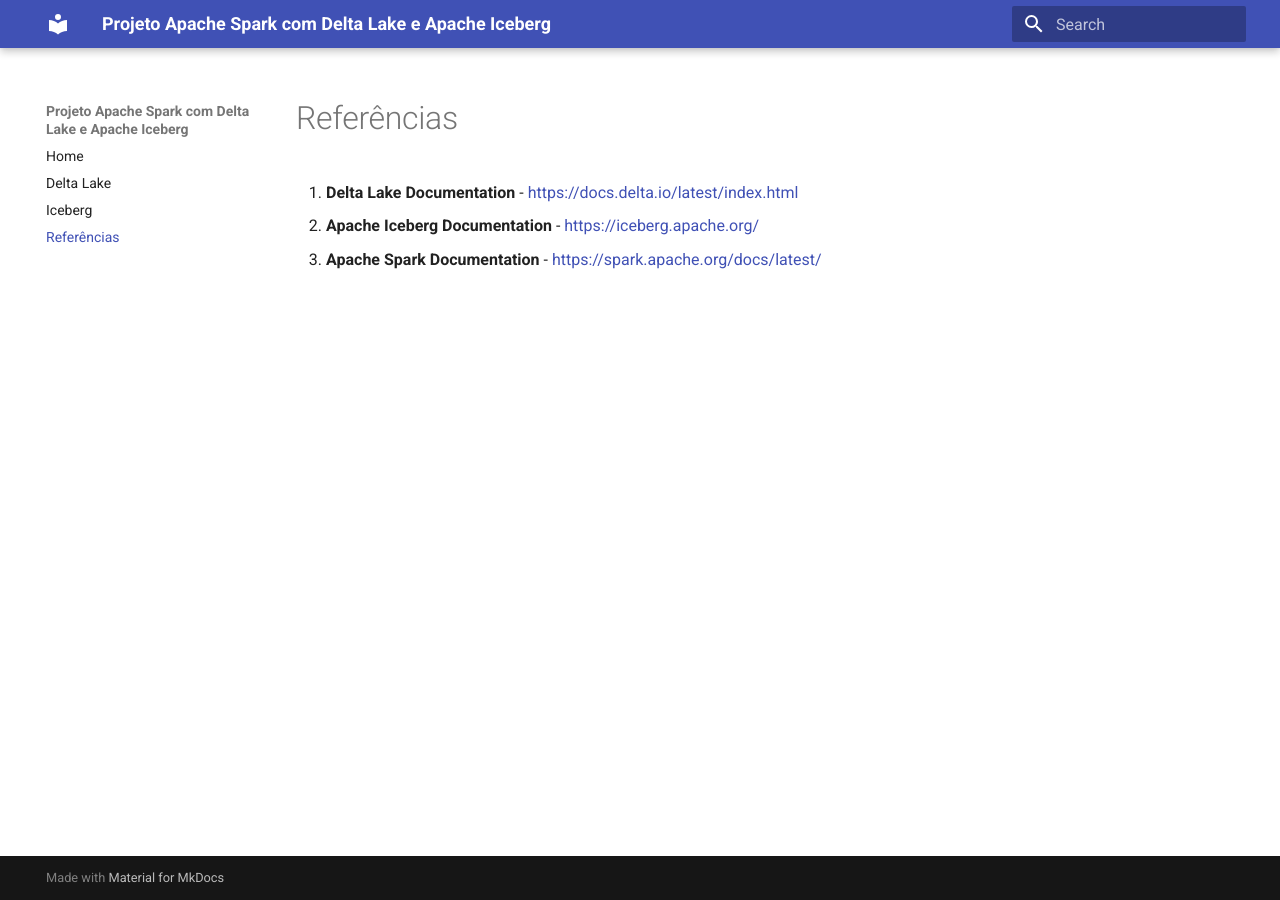
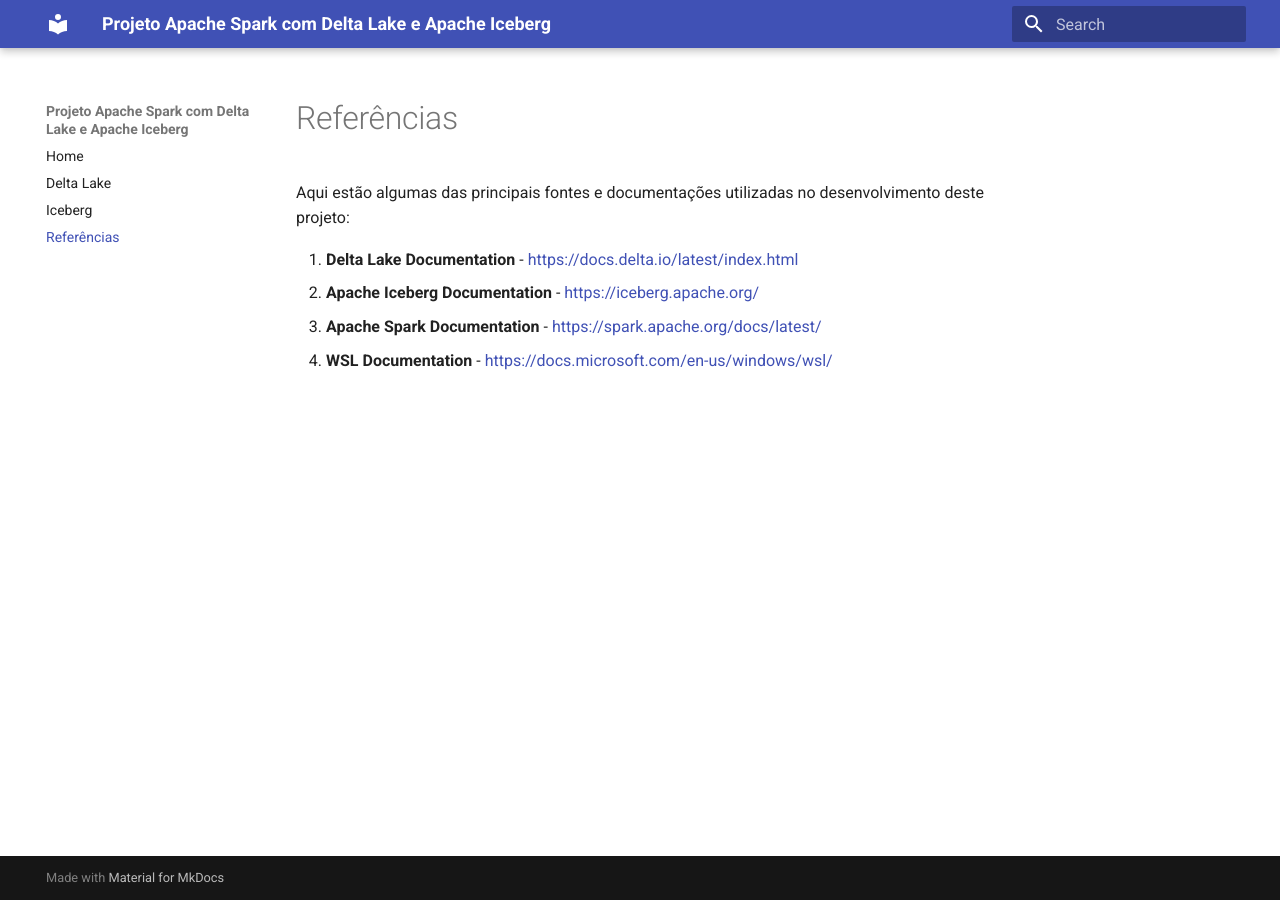
Before and after one commit to kauanlc1/spark-delta-iceberg-wsl, an MkDocs documentation site: the page built from docs/referencias.md, in a window 1280 px wide. Built offline with MkDocs 1.6.1 and Material for MkDocs 9.7.7, drawn with Linux system fonts in a browser that asks for light colours.

Commit message:
Update referencias.md

```diff
--- a/docs/referencias.md
+++ b/docs/referencias.md
@@ -1,5 +1,8 @@
 # Referências
+
+Aqui estão algumas das principais fontes e documentações utilizadas no desenvolvimento deste projeto:
 
 1. **Delta Lake Documentation** - [https://docs.delta.io/latest/index.html](https://docs.delta.io/latest/index.html)
 2. **Apache Iceberg Documentation** - [https://iceberg.apache.org/](https://iceberg.apache.org/)
 3. **Apache Spark Documentation** - [https://spark.apache.org/docs/latest/](https://spark.apache.org/docs/latest/)
+4. **WSL Documentation** - [https://docs.microsoft.com/en-us/windows/wsl/](https://docs.microsoft.com/en-us/windows/wsl/)
```
